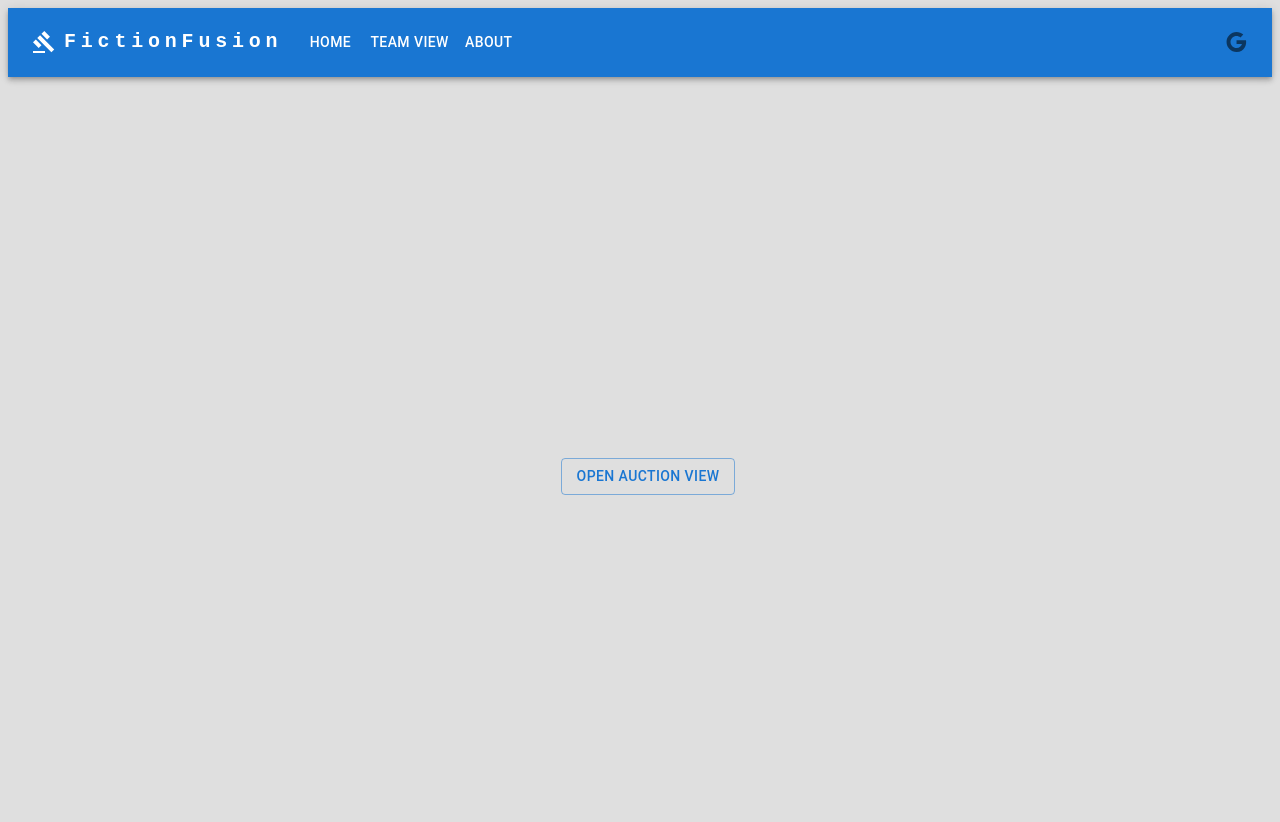
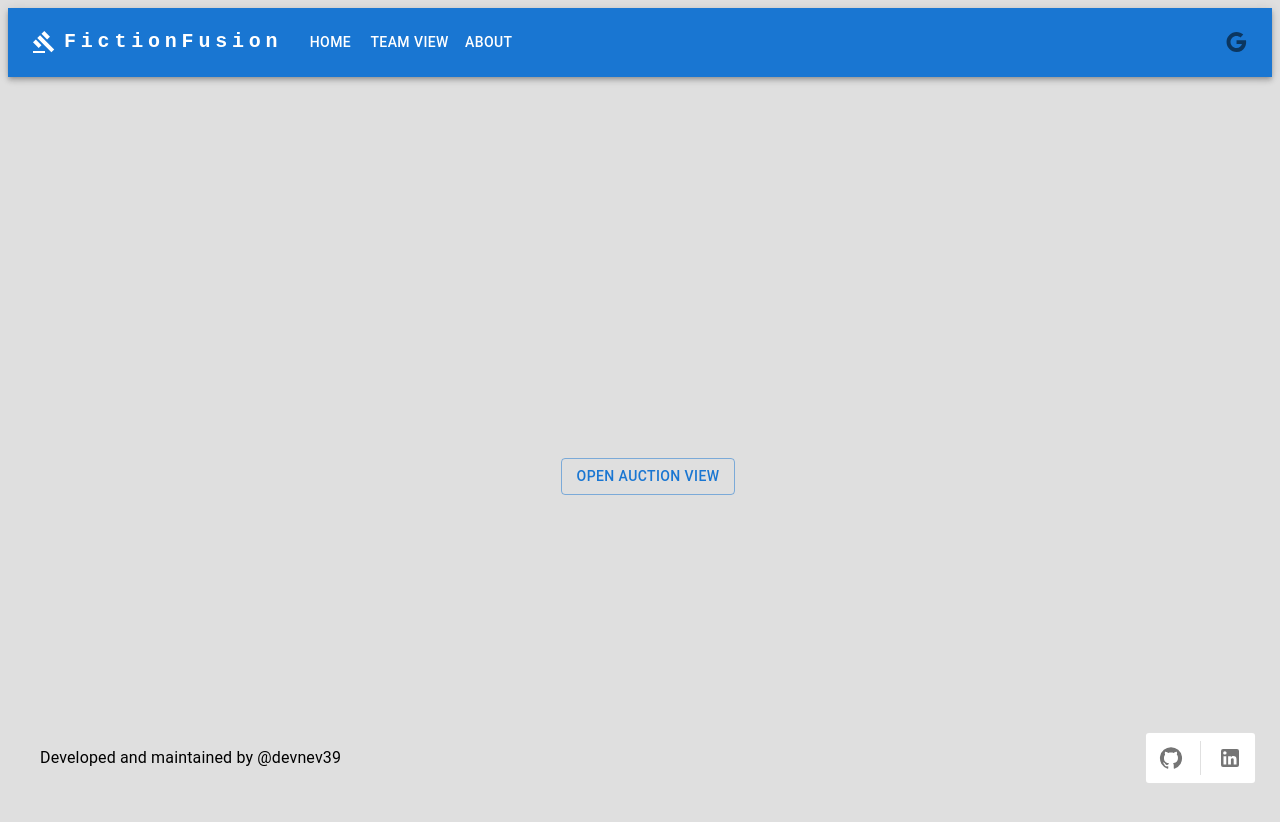
Before and after one commit to devnev39/sitcom-auction, a React (Vite) app: page / in a window 1280 px wide. Shown: the top 822 px of the page. Built offline with nearby package versions, Linux system fonts and the light colour scheme; no server answers.

Commit message:
chore: barebone completed

```diff
--- a/src/pages/AppView.jsx
+++ b/src/pages/AppView.jsx
@@ -5,6 +5,7 @@ import About from './About';
 import Auction from './Auction';
 import IAM from './IAM';
 import TeamView from './TeamView';
+import Footer from './Footer';
 
 export default function AppView() {
     const {currentComponent} = useContext(ComponentSelection);
@@ -15,6 +16,7 @@ export default function AppView() {
     {currentComponent == 'Auction' ? <Auction /> : null}
     {currentComponent == 'IAM' ? <IAM /> : null}
     {currentComponent == 'Team View' ? <TeamView /> : null}
+    <Footer />
     </>
   )
 }
--- /dev/null
+++ b/src/pages/Footer.jsx
@@ -0,0 +1,39 @@
+import { Box, Card, Divider, IconButton, Typography } from '@mui/material';
+import LinkedInIcon from '@mui/icons-material/LinkedIn';
+import GitHubIcon from '@mui/icons-material/GitHub';
+
+export default function Footer() {
+  return (
+    <Box position={'absolute'} bottom={'1rem'} alignItems={'center'} width={'100%'} display={'flex'} justifyContent={'space-between'}>
+        <Box marginLeft={'2rem'}>
+          <Typography>
+            Developed and maintained by @devnev39
+          </Typography>
+
+        </Box>
+        <Box display={'flex'} justifyContent={'center'} marginRight={'2rem'}>
+          <Card
+          variant="outlined"
+          sx={{
+            display: 'flex',
+            color: 'text.secondary',
+            '& svg': {
+              m: 1,
+            },
+            '& hr': {
+              mx: 0.5,
+            },
+          }}
+        >
+            <IconButton size='small' onClick={() => window.open('https://www.github.com/devnev39')}>
+              <GitHubIcon />
+            </IconButton>
+            <Divider orientation="vertical" variant="middle" flexItem />
+            <IconButton size='small' onClick={() => window.open('https://www.linkedin.com/in/bhuvanesh-bonde-58793615b')}>
+              <LinkedInIcon />
+            </IconButton>
+          </Card>
+        </Box>
+      </Box>
+  )
+}
```
Also changed, not shown: src/App.jsx (+1 -6 lines).
